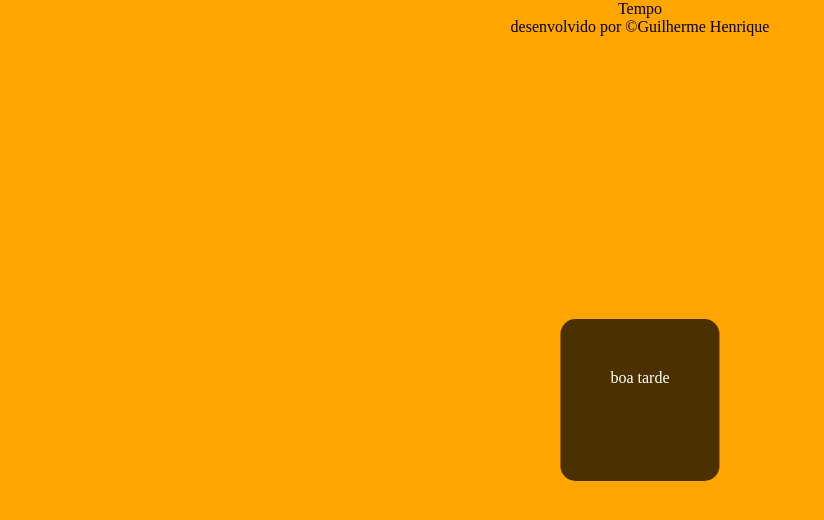
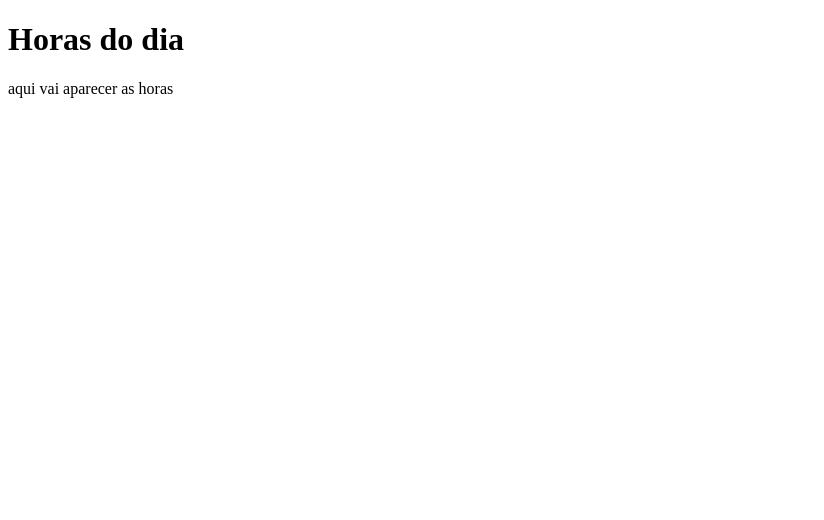
Before and after one commit to Gui-gt/tempo_js, a plain HTML site: page index.html in a window 1280 px wide. Shown: the whole page, without its empty margins (0-824 px from the left). Drawn offline with Linux system fonts and the light colour scheme.

Commit message:
Update index.html

```diff
--- a/index.html
+++ b/index.html
@@ -4,22 +4,18 @@
     <meta charset="UTF-8">
     <meta name="viewport" content="width=device-width, initial-scale=1.0">
     <title>Tempo</title>
-    <script src="script.js"></script>
-    <link rel="stylesheet" href="style.css">
 </head>
-<body onload="carregar()">
+<body>
     <header>
-        Tempo
+        <h1>Horas do dia</h1>
     </header>
     <section>
         <div id="res">
-            aqui vai aparecer a mensagem
+            aqui vai aparecer as horas
         </div>
         <div>
-            <img id="img" src="" alt="">
+            <img src="" alt="">
         </div>
     </section>
-
-    <footer>desenvolvido por &copy;Guilherme Henrique</footer>
 </body>
 </html>
```
